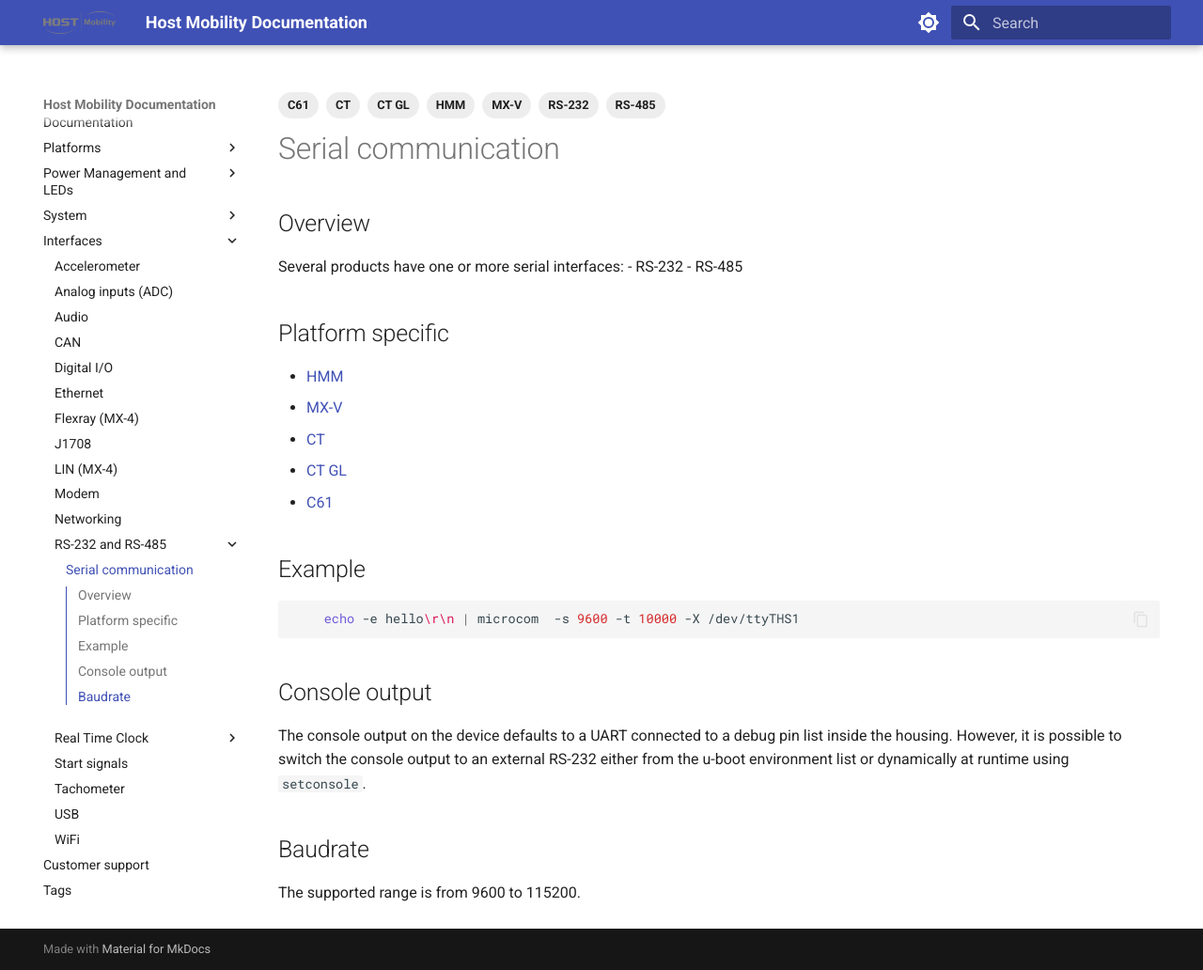
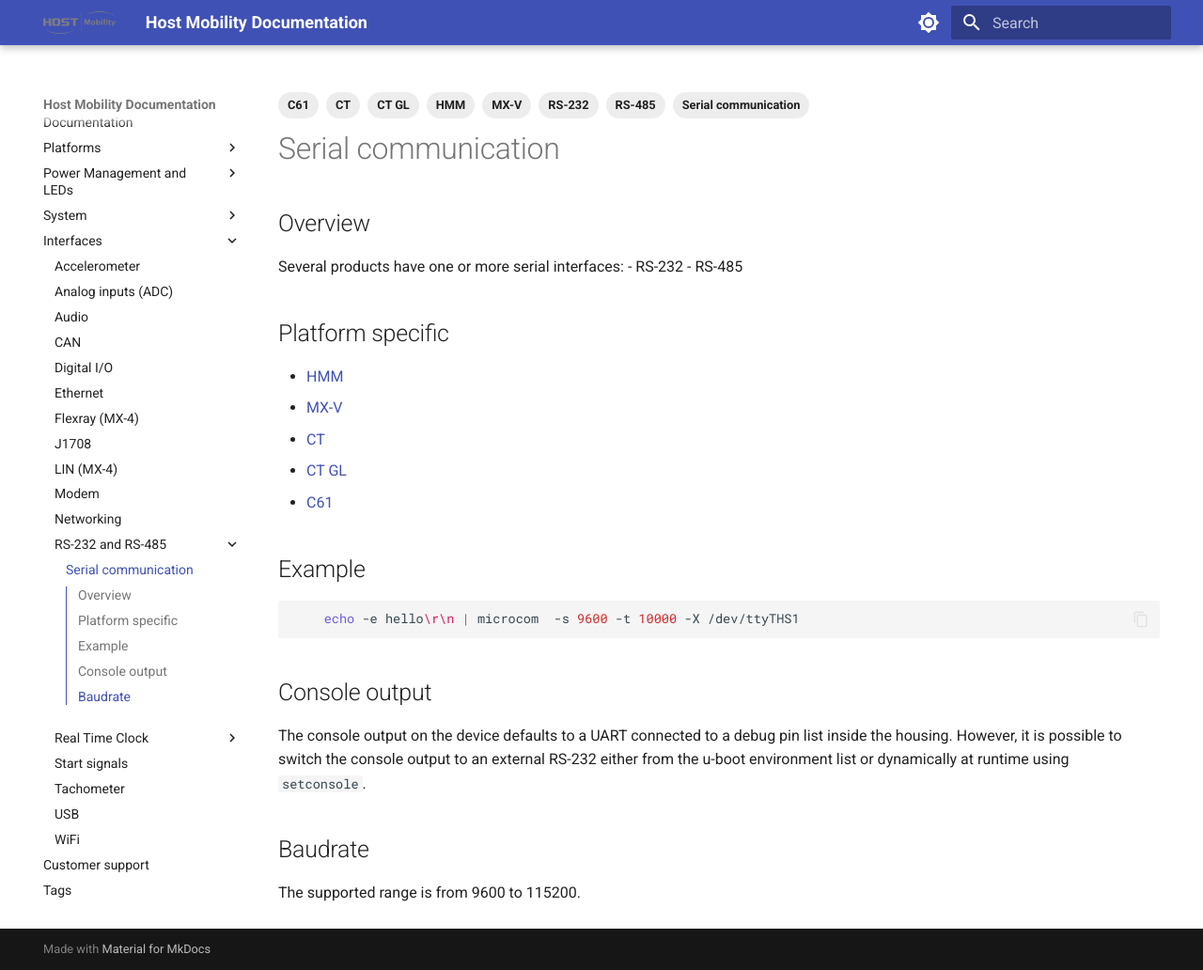
Before and after one commit to hostmobility/documentation, an MkDocs documentation site: the page built from docs/interfaces/serial.md, in a window 1280 px wide and 1032 px high. Shown: the whole window at 94% size. Built offline with MkDocs 1.6.1 and Material for MkDocs 9.7.7, drawn with Linux system fonts in a browser that asks for light colours.

Commit message:
serial: fix missing tag

```diff
--- a/docs/interfaces/serial.md
+++ b/docs/interfaces/serial.md
@@ -1,6 +1,7 @@
 ---
 title: Serial communication
 tags:
+  - Serial communication
   - RS-232
   - RS-485
   - HMM
```
